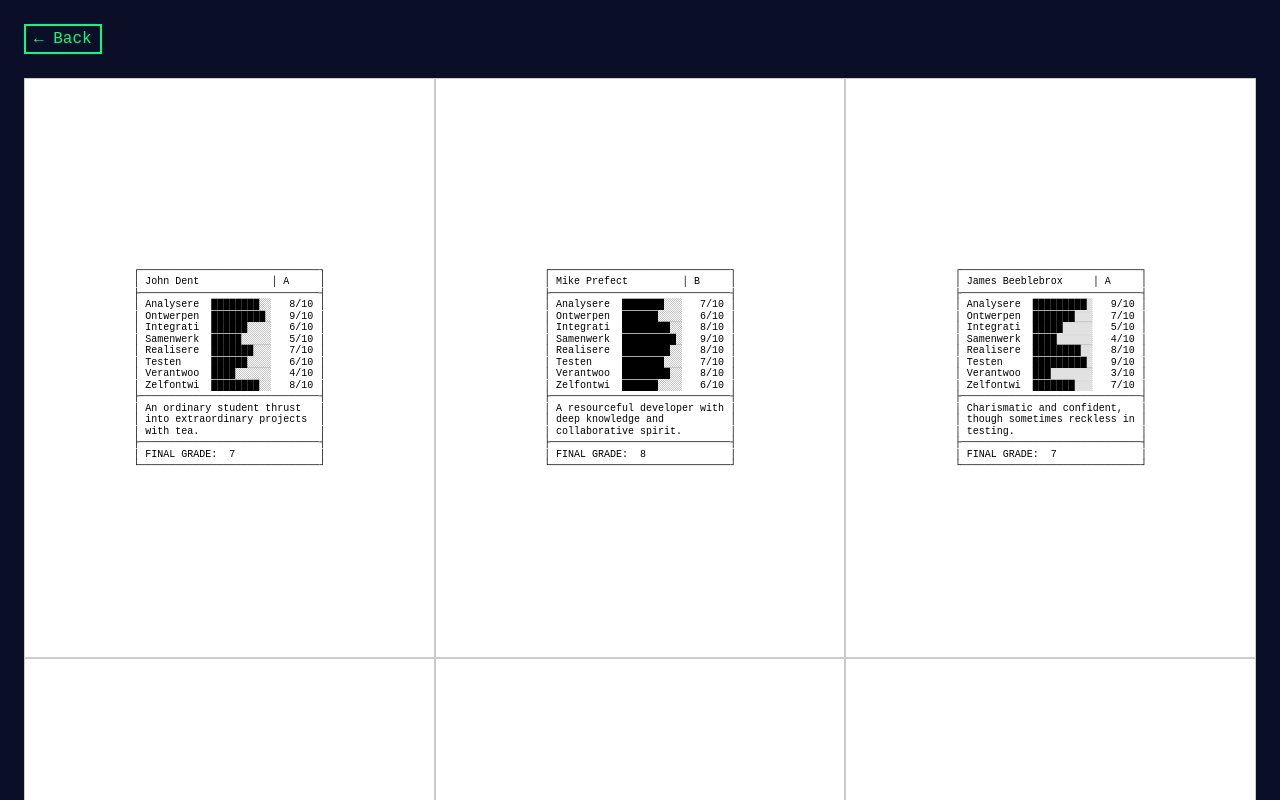
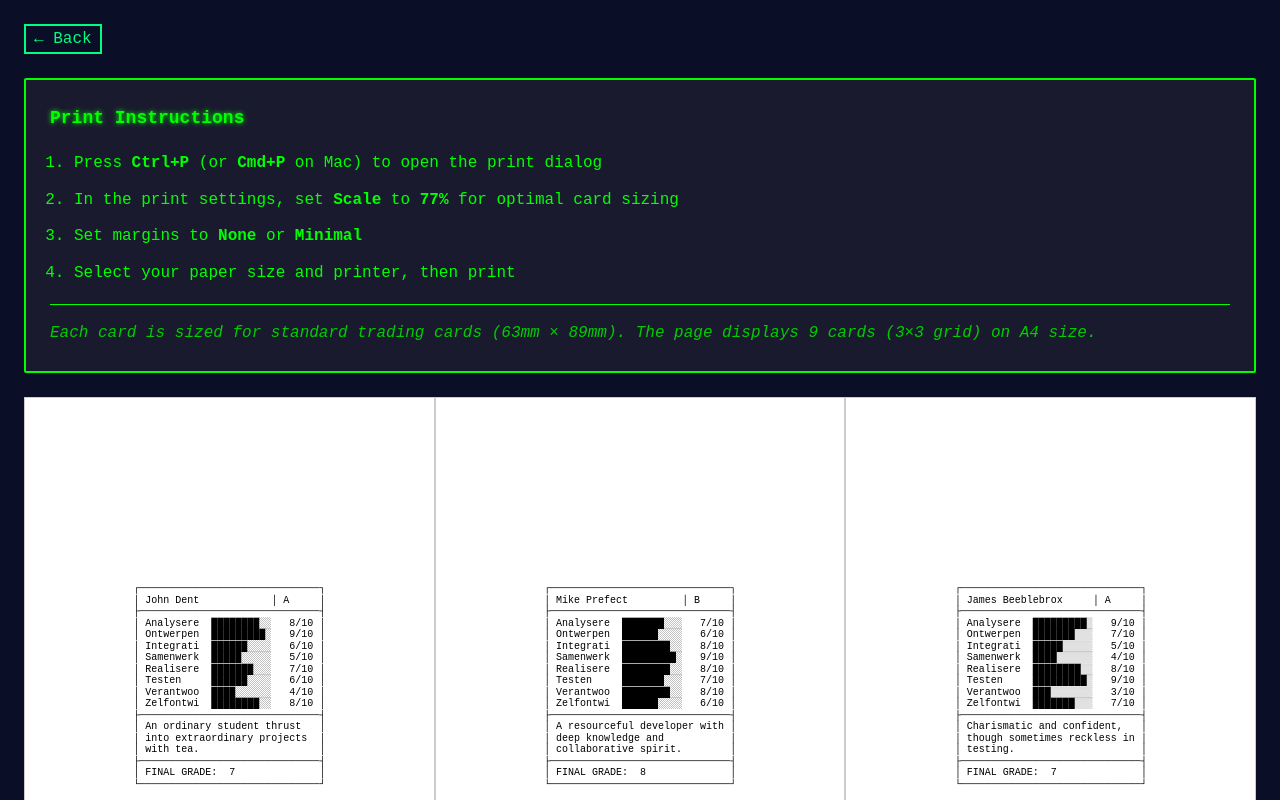
Before and after one commit to Jaapapa/project42cardviewer, a React (Vite) app: page / in a window 1280 px wide. Both pictures are taken after a click on the button "Print View (9 per A4)". Shown: the top 800 px of the page. Built offline with nearby package versions, Linux system fonts and the light colour scheme.

Commit message:
Added print instructions

```diff
--- a/src/components/PrintView.tsx
+++ b/src/components/PrintView.tsx
@@ -74,12 +74,23 @@ export const PrintView: React.FC<PrintViewProps> = ({ cards, onBack }) => {
       <button className="back-btn" onClick={onBack}>
         ← Back
       </button>
+
+      <div className="print-instructions">
+        <h2>Print Instructions</h2>
+        <ol>
+          <li>Press <strong>Ctrl+P</strong> (or <strong>Cmd+P</strong> on Mac) to open the print dialog</li>
+          <li>In the print settings, set <strong>Scale</strong> to <strong>77%</strong> for optimal card sizing</li>
+          <li>Set margins to <strong>None</strong> or <strong>Minimal</strong></li>
+          <li>Select your paper size and printer, then print</li>
+        </ol>
+        <p className="note">Each card is sized for standard trading cards (63mm × 89mm). The page displays 9 cards (3×3 grid) on A4 size.</p>
+      </div>
+
       <div className="print-grid">
         {printCards.map((card) => (
           <PrintCard key={card.id} card={card} />
         ))}
       </div>
-      <p className="print-hint">Use Ctrl+P (Cmd+P on Mac) to print this page.</p>
     </div>
   );
 };
--- a/src/styles/PrintView.css
+++ b/src/styles/PrintView.css
@@ -9,6 +9,46 @@
 .back-btn {
   margin-bottom: var(--spacing-lg);
   font-size: var(--font-size-base);
+}
+
+.print-instructions {
+  background-color: var(--card-bg);
+  border: 2px solid var(--fg-light);
+  border-radius: 2px;
+  padding: var(--spacing-lg);
+  margin-bottom: var(--spacing-lg);
+  color: var(--text-primary);
+  font-family: 'Courier New', monospace;
+}
+
+.print-instructions h2 {
+  color: var(--fg-light);
+  margin-bottom: var(--spacing-md);
+  font-size: 18px;
+  text-shadow: 0 0 5px var(--fg-light);
+}
+
+.print-instructions ol {
+  margin-left: var(--spacing-lg);
+  line-height: 1.8;
+  color: var(--text-primary);
+}
+
+.print-instructions li {
+  margin-bottom: var(--spacing-sm);
+}
+
+.print-instructions strong {
+  color: var(--fg-light);
+  font-weight: bold;
+}
+
+.print-instructions .note {
+  margin-top: var(--spacing-md);
+  padding-top: var(--spacing-md);
+  border-top: 1px solid var(--fg-light);
+  color: var(--text-secondary);
+  font-style: italic;
 }
 
 .print-grid {
@@ -82,7 +122,8 @@
   }
 
   .back-btn,
-  .print-hint {
+  .print-hint,
+  .print-instructions {
     display: none;
   }
 
```
